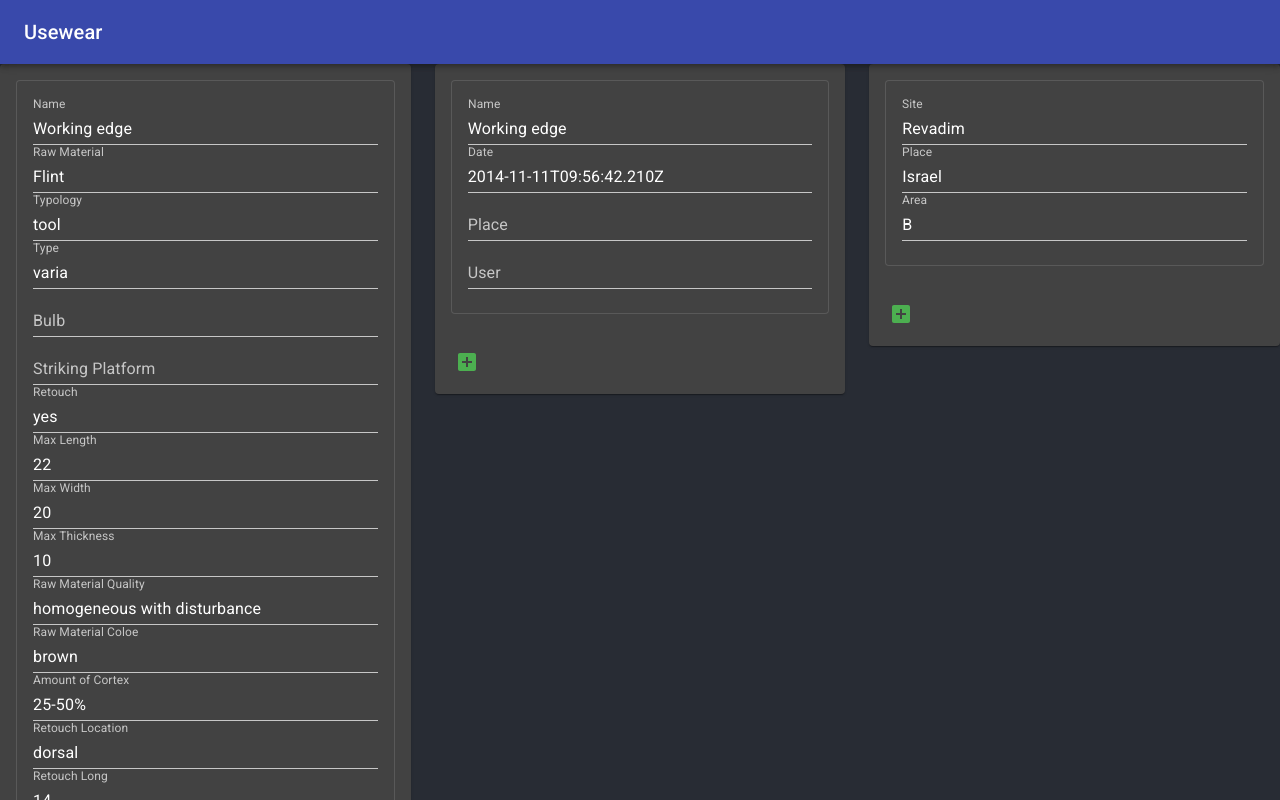
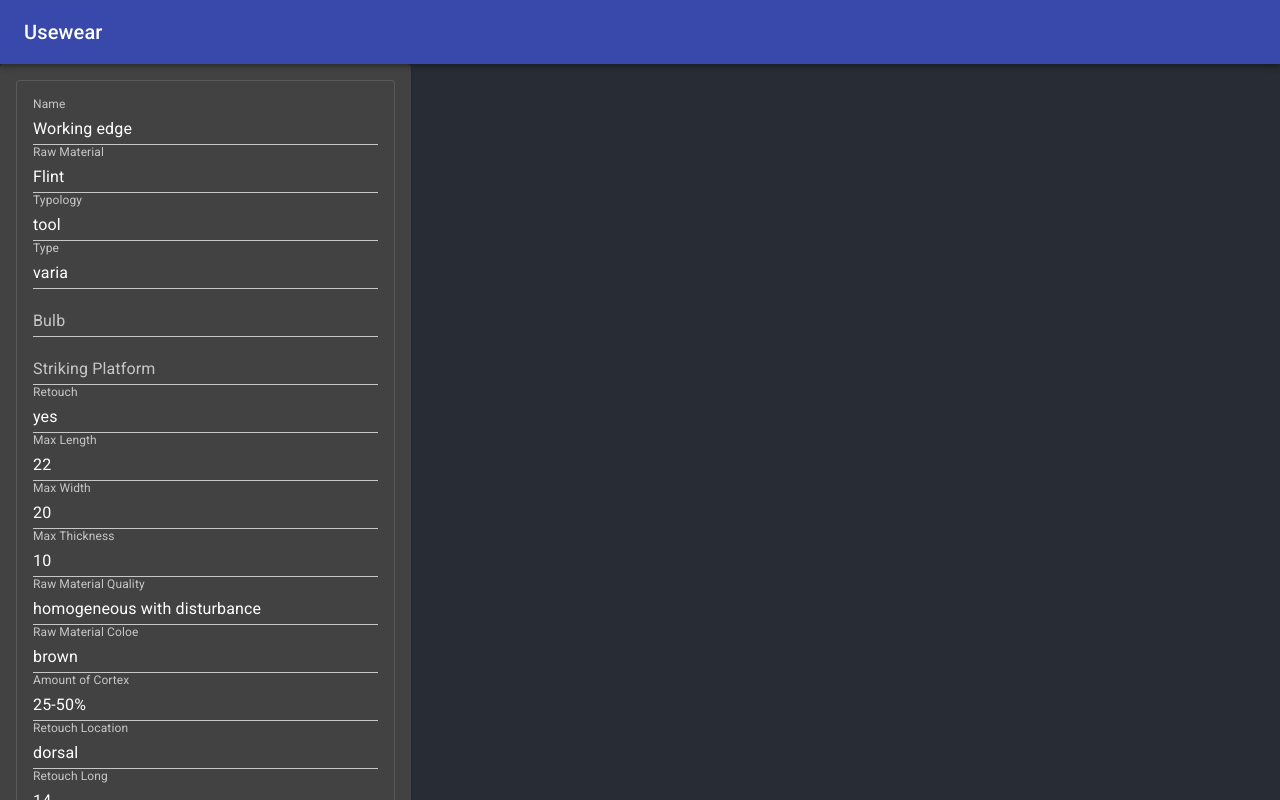
Before and after one commit to dimkinv/usewear-client, a React (Create React App) app: page / in a window 1280 px wide. Shown: the top 800 px of the page. Built offline with nearby package versions, Linux system fonts and the light colour scheme.

Commit message:
in progress

```diff
--- a/src/App.tsx
+++ b/src/App.tsx
@@ -4,6 +4,7 @@ import './App.css';
 import { green } from '@material-ui/core/colors';
 import { SmartGroup } from './dynamic-forms/smart-group/SmartGroup';
 import { generalInfo, generalInfoOfItemFields, item, root } from './dynamic-forms/example-item';
+import { SmartGroupController } from './dynamic-forms/smart-group-controller/SmartGroupController';
 
 const darkTheme = createMuiTheme({
   palette: {
@@ -27,20 +28,25 @@ function App() {
       </AppBar>
       <Grid container spacing={3}>
         <Grid item md={4} xs={12}>
-          <SmartGroup fields={generalInfoOfItemFields} isMultiple={true} data={item.generalInfoOfItem as unknown as { [id: string]: unknown }[]} onChange={onGroupChange.bind(null, 'generalInfoOfItemFields')} />
+          {/* <SmartGroup fields={generalInfoOfItemFields} isMultiple={true} data={item.generalInfoOfItem[0] as { [id: string]: unknown }} onChange={onGroupChange.bind(null, 'generalInfoOfItemFields')} /> */}
+          <SmartGroupController fields={generalInfoOfItemFields} data={item.generalInfoOfItem} onChange={onGroupChange.bind(null, item.generalInfoOfItem)}></SmartGroupController>
         </Grid>
         <Grid item md={4} xs={12}>
-        <SmartGroup fields={generalInfo} isMultiple={true} data={item.generalInfo as unknown as { [id: string]: unknown }[]} onChange={onGroupChange.bind(null, 'generalInfo')} />
+          {/* <SmartGroup fields={generalInfo} data={item.generalInfo as { [id: string]: unknown }} onChange={onGroupChange.bind(null, 'generalInfo')} /> */}
         </Grid>
         <Grid item md={4} xs={12}>
-        <SmartGroup fields={root} isMultiple={true} data={item as unknown as { [id: string]: unknown }[]} onChange={onGroupChange.bind(null, 'item')} />
+          {/* <SmartGroup fields={root} data={item as { [id: string]: unknown }} onChange={onGroupChange.bind(null, 'item')} /> */}
         </Grid>
+
       </Grid>l
     </ThemeProvider>
   );
 
-  function onGroupChange(propertyName: string, groupData: { [id: string]: unknown }[] | { [id: string]: unknown }){
-    console.log(`${propertyName} - ${JSON.stringify(groupData)}`)
+  function onGroupChange(group: { [id: string]: unknown }[], index: number, fieldName: string, value: unknown) {
+    item.generalInfoOfItem[index] = {
+      ...item.generalInfoOfItem[index],
+      [fieldName]: value
+    }
   }
 }
 
--- /dev/null
+++ b/src/dynamic-forms/smart-group-controller/SmartGroupController.tsx
@@ -0,0 +1,30 @@
+import { Card, CardActions, CardContent, IconButton } from '@material-ui/core';
+import { AddBox } from '@material-ui/icons';
+import React, { PropsWithChildren, useState } from 'react';
+import { FormField } from '../smart-form.model';
+import { SmartGroup } from '../smart-group/SmartGroup';
+
+export interface SmartGroupControllerProps {
+    data: { [id: string]: unknown }[];
+    fields: FormField[];
+    onChange: (index: number, fieldName: string, value: unknown) => void;
+    onGroupAdd?: () => void;
+}
+
+export const SmartGroupController: React.FC<SmartGroupControllerProps> = (props: PropsWithChildren<SmartGroupControllerProps>) => {
+    return (
+        <Card variant="elevation">
+            <CardContent>
+                {props.data.map((group, index) => <SmartGroup key={index} fields={props.fields} data={group} onChange={props.onChange.bind(null, index)}></SmartGroup>)}
+            </CardContent>
+            <CardActions>
+                <IconButton
+                    color="primary"
+                    component="span"
+                    onClick={props.onGroupAdd}>
+                    <AddBox />
+                </IconButton>
+            </CardActions>
+        </Card>
+    )
+}
--- a/src/dynamic-forms/smart-group/SmartGroup.tsx
+++ b/src/dynamic-forms/smart-group/SmartGroup.tsx
@@ -1,78 +1,34 @@
-import { Card, CardContent, CardActions, IconButton } from '@material-ui/core';
-import { AddBox } from '@material-ui/icons'
-import React, { useEffect, useState } from 'react';
+import { Card, CardContent } from '@material-ui/core';
+import React from 'react';
 import { FormField } from '../smart-form.model';
 import { SmartInput } from '../smart-input/SmartInput';
 
 export interface SmartGroupProps {
     fields: FormField[];
-    data: { [id: string]: unknown }[] | { [id: string]: unknown };
-    isMultiple: boolean;
-    onChange: (data: { [id: string]: unknown }[] | { [id: string]: unknown }) => void;
+    data: { [id: string]: unknown };
+    onChange: (fieldName: string, value: unknown) => void;
 }
 
 export const SmartGroup: React.FC<SmartGroupProps> = (props) => {
-    const [fieldsState, setFieldsState] = useState<{ [id: string]: unknown }[] | { [id: string]: unknown }>(props.data);
-    const [fieldsGroups, setFieldsGroups] = useState<FormField[][]>([props.fields]);
 
-    // const { onChange } = props;
-    // useEffect(() => { onChange(fieldsState) }, [fieldsState, onChange]);
 
-    return <Card variant="elevation">
+
+    return (
+        <Card variant="outlined">
             <CardContent>
-            {fieldsGroups.map((fields, groupIndex) =>
-                <Card key={groupIndex} variant="outlined">
-                    <CardContent>
-                        {fields.map((field, fieldIndex) =>
+                {props.fields.map((field, fieldIndex) =>
                     <SmartInput
                         key={fieldIndex}
                         label={field.label}
                         inputType={field.inputType}
                         id={field.propertyName}
                         propertyName={field.propertyName}
-                                value={
-                                    fieldsState instanceof Array ?
-                                        fieldsState[groupIndex][field.propertyName] :
-                                        fieldsState[field.propertyName]}
+                        value={props.data[field.propertyName]}
                         options={field.options}
-                                onChange={(fieldName, value) => setFieldsState({
-                                    ...fieldsState,
-                                    [fieldName]: value
-                                })}
+                        onChange={props.onChange}
                     />
                 )}
             </CardContent>
         </Card>
-            )}
-        </CardContent>
-        <CardActions>
-            {props.isMultiple &&
-                <IconButton
-                    color="primary"
-                    component="span"
-                    onClick={addFieldsGroup}>
-                    <AddBox />
-                </IconButton>
-            }
-        </CardActions>
-    </Card>
-
-    function addFieldsGroup(event: React.MouseEvent<HTMLSpanElement, MouseEvent>) {
-        setFieldsGroups([
-            ...fieldsGroups,
-            props.fields
-        ]);
-
-        if (fieldsState instanceof Array) {
-            setFieldsState([
-                ...fieldsState,
-                {}
-            ]);
-            return;
-        } else {
-            setFieldsState({
-                ...fieldsState
-            });
-        }
-    }
+    )
 };
--- a/src/dynamic-forms/smart-input/SmartInput.tsx
+++ b/src/dynamic-forms/smart-input/SmartInput.tsx
@@ -1,5 +1,5 @@
 import { FormControl, InputLabel, MenuItem, Select, TextField } from '@material-ui/core';
-import React, { PropsWithChildren, useState } from 'react';
+import React, { PropsWithChildren } from 'react';
 import { FormField, SmartInputType } from '../smart-form.model';
 import { MultiSelect } from './MultiSelect';
 
@@ -10,16 +10,11 @@ export interface SmartInputProps extends FormField {
 }
 
 export const SmartInput: React.FC<SmartInputProps> = (props: PropsWithChildren<SmartInputProps>) => {
-  const [personName, setPersonName] = useState<string[]>([]);
-
-  const handleChange = (event: React.ChangeEvent<{ value: unknown }>) => {
-    setPersonName(event.target.value as string[]);
-  };
   validateSelect(props);
 
   return (
     <div>
-      {renderComponent(props, personName, handleChange)}
+      {renderComponent(props)}
     </div>
   );
 }
@@ -32,7 +27,7 @@ function validateSelect(props: React.PropsWithChildren<SmartInputProps>) {
   }
 }
 
-function renderComponent(props: PropsWithChildren<SmartInputProps>, personName: any, handleChange: any) {
+function renderComponent(props: PropsWithChildren<SmartInputProps>) {
   const uniqueControlId = `${props.id}_${Math.floor(Math.random() * 1000)}`;
 
   switch (props.inputType) {
@@ -55,7 +50,7 @@ function renderComponent(props: PropsWithChildren<SmartInputProps>, personName:
           labelId={`label_${uniqueControlId}`}
           id={uniqueControlId}
           value={props.value}
-          onChange={event => props.onChange(props.propertyName, event.target.value as string)}
+          // onChange={event => props.onChange(props.propertyName, event.target.value as string)}
         >
           {props.options?.map((value) => (
             <MenuItem key={value} value={value}>
```
Lines whose indentation alone changed are shown as unchanged.
